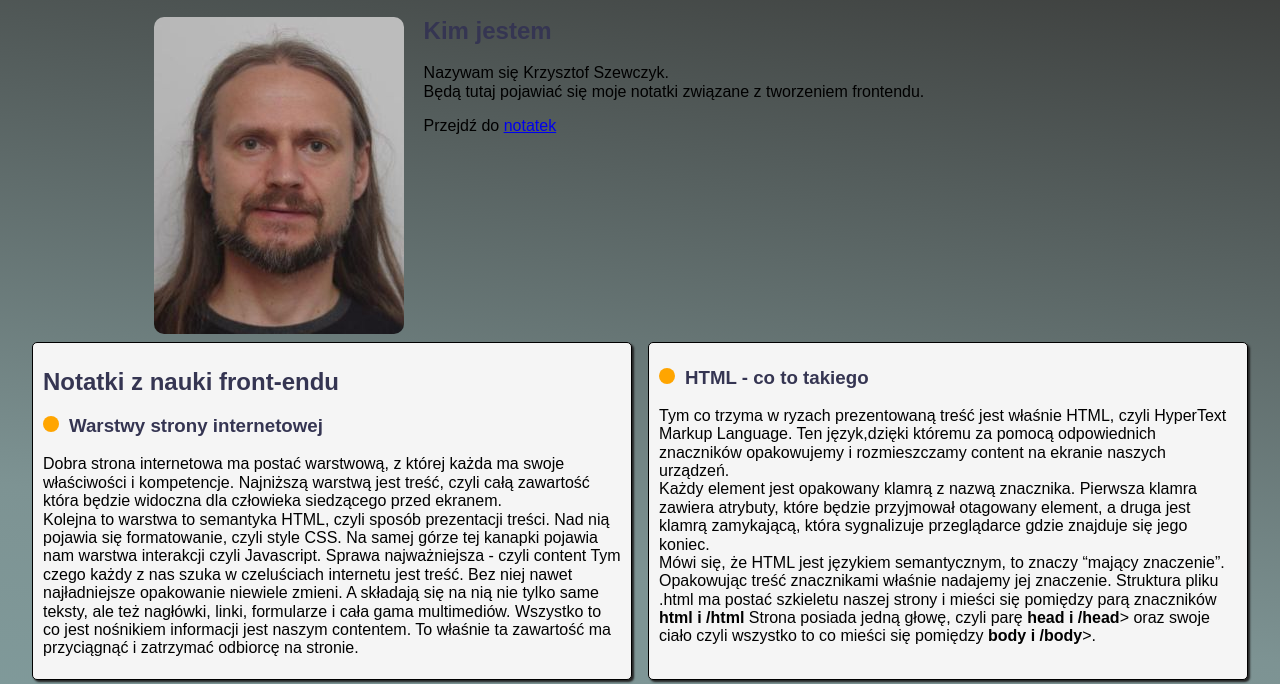
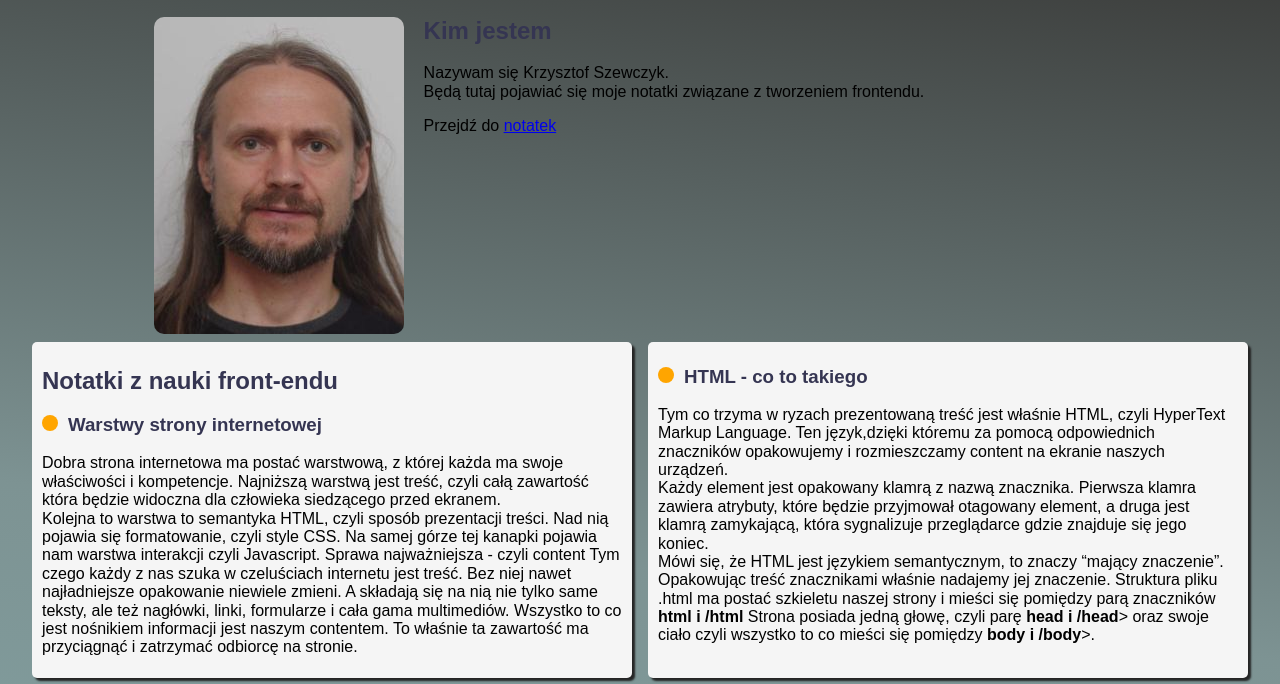
Before and after one commit to szewczykkrzysztof/homepage-webpack, a website built with webpack: page src/pages/index.html in a window 1280 px wide. Shown: the part 137-821 px from the top of the page. Built offline with nearby package versions, Linux system fonts and the light colour scheme.

Commit message:
change article border to use 2px box-shadow

```diff
--- a/src/scss/main.scss
+++ b/src/scss/main.scss
@@ -97,8 +97,8 @@ body {
 
   &__article {
     display: block;
-    border: 1px solid black;
-    box-shadow: 2px 2px 2px rgb(37, 37, 37);
+    // border: 1px solid black;
+    box-shadow: 3px 3px 2px rgb(37, 37, 37);
     padding: 5px 10px;
     margin: 5px 0 0;
     border-radius: 5px;
```
